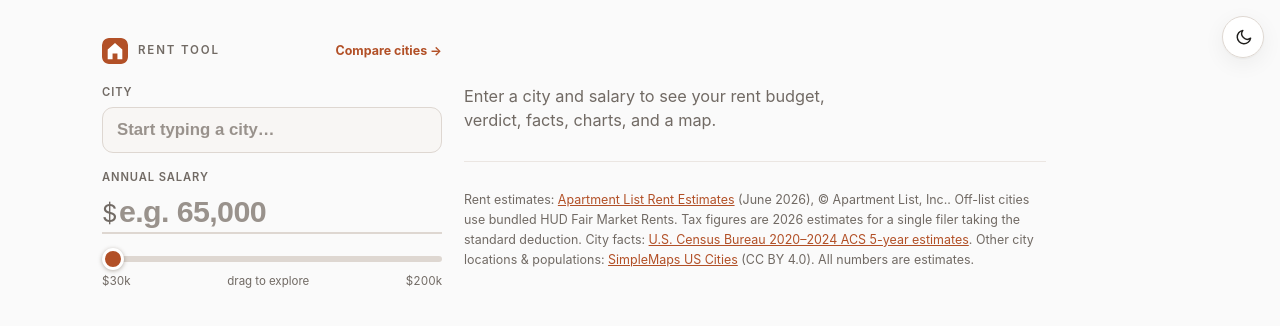
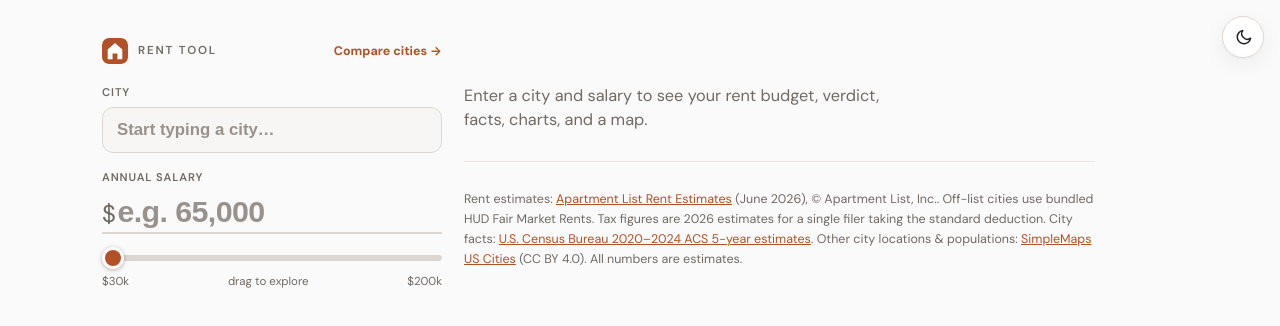
Before and after one commit to llithium/rent_tool, a SvelteKit app: page / in a window 1280 px wide. Shown: the top 326 px of the page. Built offline with nearby package versions, Linux system fonts and the light colour scheme.

Commit message:
Load DM Sans font and externalize theme initialization

```diff
--- a/src/app.css
+++ b/src/app.css
@@ -130,7 +130,7 @@ html {
 }
 
 body {
-  font-family: -apple-system, BlinkMacSystemFont, 'Segoe UI', Roboto, Helvetica, Arial, sans-serif;
+  font-family: 'DM Sans', -apple-system, BlinkMacSystemFont, 'Segoe UI', Roboto, Helvetica, Arial, sans-serif;
   background: var(--bg);
   color: var(--ink);
   line-height: 1.5;
--- a/src/app.html
+++ b/src/app.html
@@ -2,20 +2,13 @@
 <html lang="en">
   <head>
     <meta charset="utf-8" />
-    <script>
-      try {
-        const savedTheme = localStorage.getItem('rent-tool-theme');
-        const theme =
-          savedTheme === 'light' || savedTheme === 'dark'
-            ? savedTheme
-            : matchMedia('(prefers-color-scheme: dark)').matches
-              ? 'dark'
-              : 'light';
-        document.documentElement.dataset.theme = theme;
-      } catch {
-        document.documentElement.dataset.theme = 'light';
-      }
-    </script>
+    <script src="%sveltekit.assets%/theme-init.js"></script>
+    <link rel="preconnect" href="https://fonts.googleapis.com" />
+    <link rel="preconnect" href="https://fonts.gstatic.com" crossorigin />
+    <link
+      href="https://fonts.googleapis.com/css2?family=DM+Sans:opsz,wght@9..40,400..700&display=swap"
+      rel="stylesheet"
+    />
     <link rel="icon" href="%sveltekit.assets%/favicon.svg" />
     <meta name="viewport" content="width=device-width, initial-scale=1" />
     <meta
--- /dev/null
+++ b/static/theme-init.js
@@ -0,0 +1,12 @@
+try {
+  const savedTheme = localStorage.getItem('rent-tool-theme');
+  const theme =
+    savedTheme === 'light' || savedTheme === 'dark'
+      ? savedTheme
+      : matchMedia('(prefers-color-scheme: dark)').matches
+        ? 'dark'
+        : 'light';
+  document.documentElement.dataset.theme = theme;
+} catch {
+  document.documentElement.dataset.theme = 'light';
+}
--- a/svelte.config.js
+++ b/svelte.config.js
@@ -10,10 +10,10 @@ const config = {
       directives: {
         'default-src': ['self'],
         'script-src': ['self'],
-        'style-src': ['self', 'unsafe-inline'],
+        'style-src': ['self', 'unsafe-inline', 'https://fonts.googleapis.com'],
         'img-src': ['self', 'data:', 'https://*.basemaps.cartocdn.com'],
         'connect-src': ['self', 'ws:', 'wss:'],
-        'font-src': ['self'],
+        'font-src': ['self', 'https://fonts.gstatic.com'],
         'object-src': ['none'],
         'base-uri': ['self'],
         'frame-ancestors': ['none'],
```
